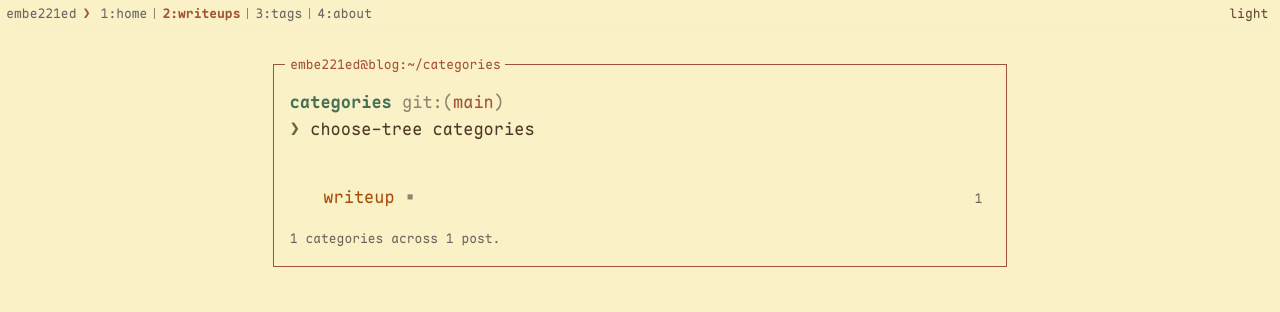
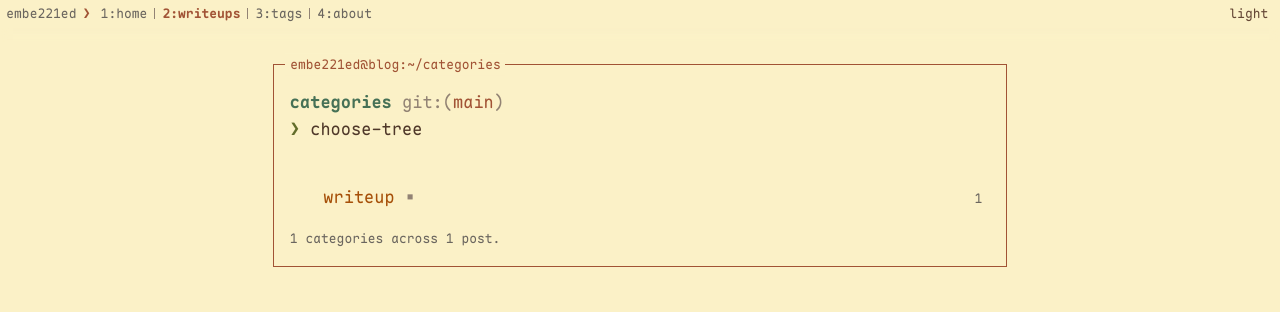
Before and after one commit to embe221ed/embe221ed.github.io, a Jekyll site: the page built from categories.md, in a window 1280 px wide. Shown: the top 312 px of the page. Built offline with Jekyll 4.4.1, drawn with Linux system fonts in a browser that asks for light colours; part of the change alters nothing that is shown.

Commit message:
chooser: drop the redundant argument from choose-tree
The prompt read `tags git:(main)` / `❯ choose-tree tags`, which named the same
thing three times counting the pane border above it. The cwd already says which
tree this is.

It was also the less faithful form: `prefix + w` binds `choose-tree` against the
current server, not a named one, so the argument was never part of the command
being simulated.

Co-Authored-By: Claude Opus 5 (1M context) <noreply@anthropic.com>

```diff
--- a/_layouts/chooser.html
+++ b/_layouts/chooser.html
@@ -24,9 +24,15 @@ layout: default
     <section class="pane">
       <span class="pane__title">{{ site.author.name }}@blog:~/{{ label }}</span>
 
-      {%- capture said %}choose-tree {{ label }}{% endcapture -%}
+      {%- comment -%}
+        `choose-tree` takes no argument. The cwd already says which tree this
+        is, the pane border above says it again in full, and `prefix + w` binds
+        `choose-tree` against the current server rather than a named one — so
+        naming it a third time in the command was both redundant and less
+        faithful than leaving it off.
+      {%- endcomment -%}
       <h1 class="ps1">
-        {%- include ps1.html dir=label said=said -%}
+        {%- include ps1.html dir=label said="choose-tree" -%}
       </h1>
 
       <ul class="chooser">
```
